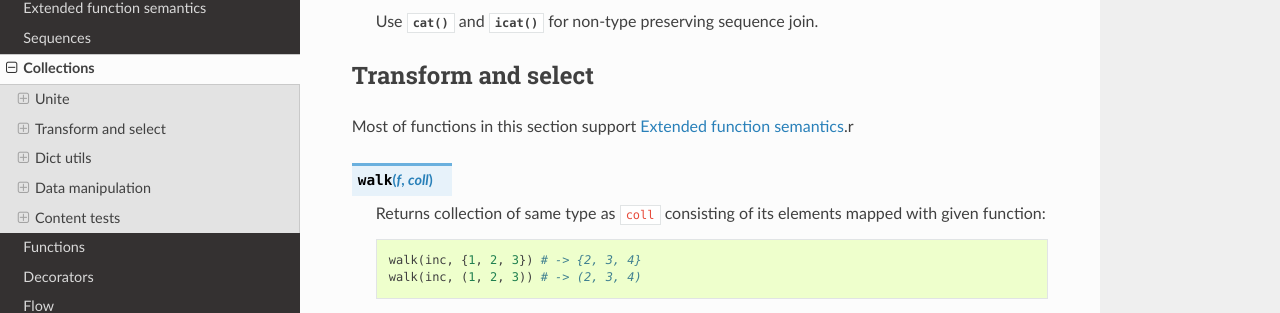
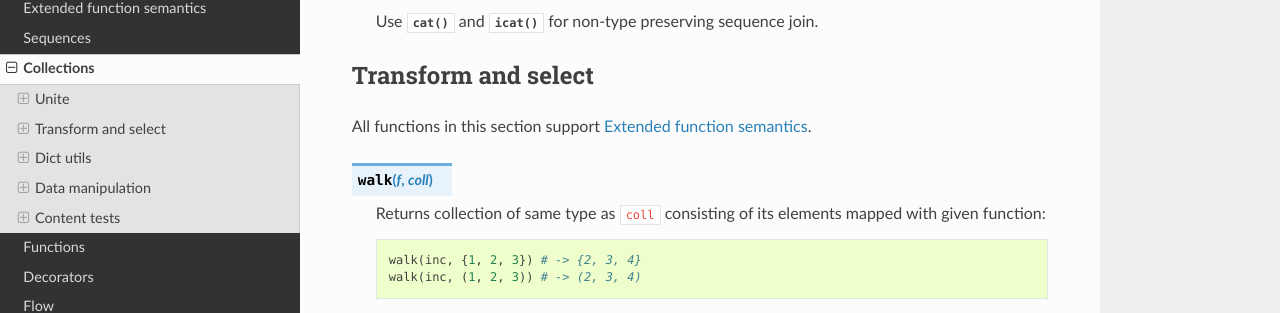
Before and after one commit to Jamaal224/funcy, a Sphinx documentation site: the page built from docs/colls.rst, in a window 1280 px wide and 900 px high, scrolled down 467 px. Shown: the part 141-454 px from the top of the window. Built offline with Sphinx 7.4.7 and the Read the Docs theme 2.0.0, drawn with Linux system fonts in a browser that asks for light colours.

Commit message:
A minor fix in colls docs

```diff
--- a/docs/colls.rst
+++ b/docs/colls.rst
@@ -31,7 +31,7 @@ Unite
 Transform and select
 --------------------
 
-Most of functions in this section support :ref:`extended_fns`.r
+All functions in this section support :ref:`extended_fns`.
 
 .. function:: walk(f, coll)
 
```
